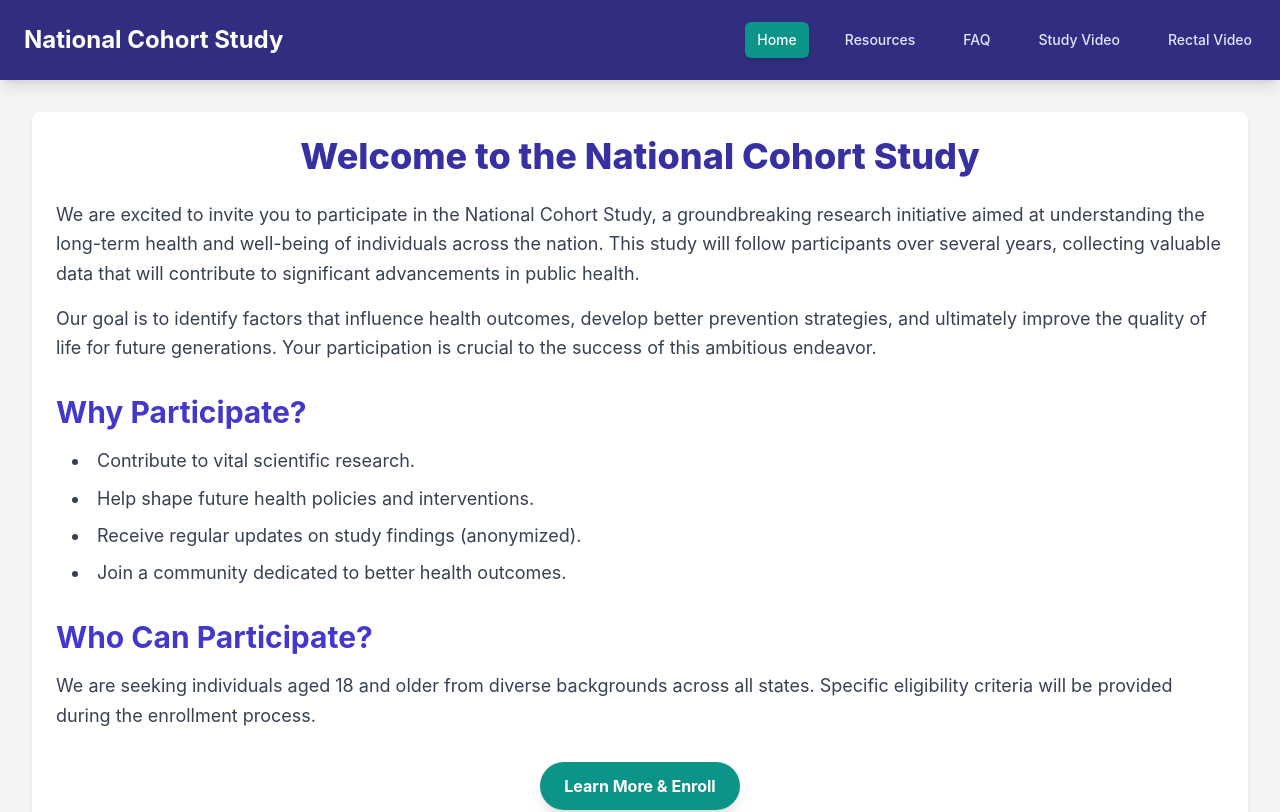
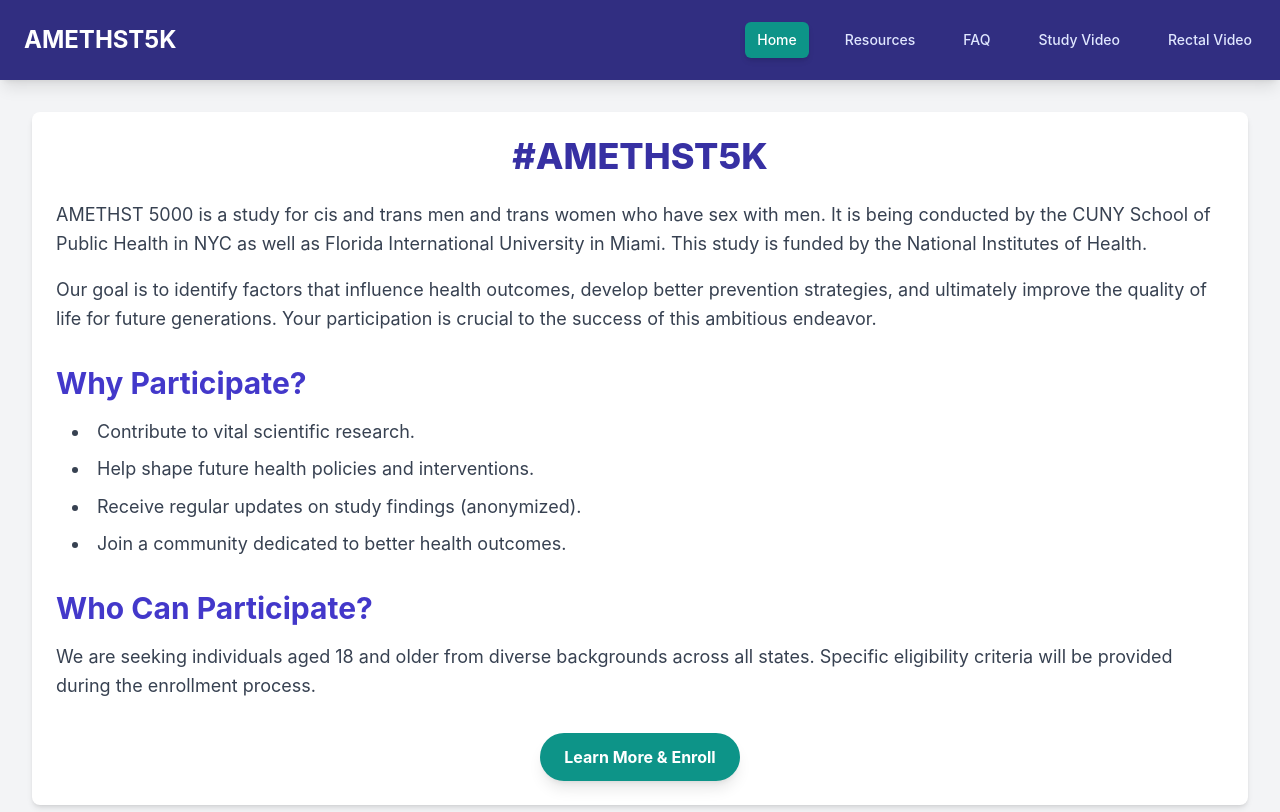
Before and after one commit to cmirzayi/a5k-website, a React (Create React App) app: page / in a window 1280 px wide. Shown: the top 812 px of the page. Built offline with nearby package versions, Linux system fonts and the light colour scheme.

Commit message:
Update branding

```diff
--- a/src/App.js
+++ b/src/App.js
@@ -57,7 +57,7 @@
       <div className="container mx-auto flex flex-wrap justify-between items-center">
         {/* Site Title/Logo - clicking takes you home */}
         <Link to="/" className="text-white text-2xl font-bold rounded-md p-2">
-          National Cohort Study
+          AMETHST5K
         </Link>
 
         {/* Navigation Links */}
@@ -88,7 +88,7 @@
   return (
     <footer className="bg-indigo-900 text-white p-6 mt-8">
       <div className="container mx-auto text-center text-sm">
-        <p>&copy; {new Date().getFullYear()} National Cohort Study. All rights reserved.</p>
+        <p>&copy; {new Date().getFullYear()} AMETHST5K. All rights reserved.</p>
         <p className="mt-2">
           <a href="#" className="text-teal-300 hover:underline">Privacy Policy</a> |{' '}
           <a href="#" className="text-teal-300 hover:underline">Terms of Service</a>
@@ -103,13 +103,12 @@
   return (
     <section className="bg-white p-6 rounded-lg shadow-md">
       <h1 className="text-4xl font-extrabold text-indigo-800 mb-6 text-center">
-        Welcome to the National Cohort Study
+        #AMETHST5K
       </h1>
       <p className="text-lg leading-relaxed mb-4 text-gray-700">
-        We are excited to invite you to participate in the National Cohort Study, a groundbreaking
-        research initiative aimed at understanding the long-term health and well-being of individuals
-        across the nation. This study will follow participants over several years, collecting
-        valuable data that will contribute to significant advancements in public health.
+        AMETHST 5000 is a study for cis and trans men and trans women who have sex with men.
+        It is being conducted by the CUNY School of Public Health in NYC as well as Florida International University in Miami.
+        This study is funded by the National Institutes of Health.
       </p>
       <p className="text-lg leading-relaxed mb-4 text-gray-700">
         Our goal is to identify factors that influence health outcomes, develop better prevention
@@ -169,7 +168,7 @@
       </h1>
       <p className="text-lg leading-relaxed mb-8 text-center text-gray-700">
         Here you will find a collection of helpful resources to guide you through your participation
-        in the National Cohort Study.
+        in AMETHST.
       </p>
       <div className="grid grid-cols-1 md:grid-cols-2 gap-6">
         {resources.map((resource, index) => (
@@ -295,7 +294,7 @@
 // Video Page Component (for the main study video)
 const VideoPage = () => {
   const videoDetails = {
-    title: 'Introduction to the Study Procedures',
+    title: 'HIV and Rectal Sample Collection',
     description: 'This video provides a comprehensive overview of the study procedures and what participants can expect.',
     embedUrl: 'https://player.vimeo.com/video/843216767', // Vimeo embed URL
   };
@@ -305,8 +304,8 @@
 // Rectal Video Page Component (for the specific rectal video)
 const RectalVideoPage = () => {
   const videoDetails = {
-    title: 'Detailed Rectal Examination Procedure',
-    description: 'A detailed instructional video on the rectal examination procedure for participants.',
+    title: 'Rectal Sample Collection',
+    description: 's.',
     embedUrl: 'https://player.vimeo.com/video/843245895', // Vimeo embed URL
   };
   return <VideoContentPage {...videoDetails} />;
```
